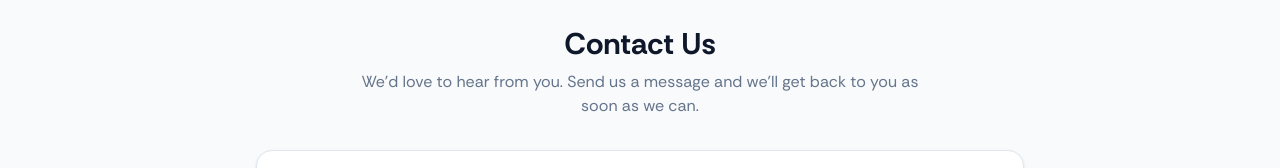
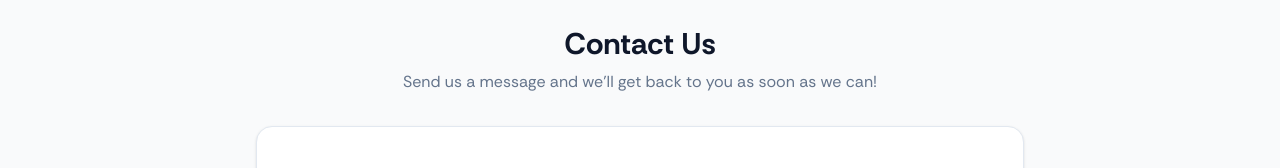
Before and after one commit to Abdullah500dev/Care-match, a React (Vite) app in the folder client/: page /contact in a window 1280 px wide. Shown: the part 139-307 px from the top of the page. Built offline with nearby package versions, Linux system fonts and the light colour scheme; no server answers.

Commit message:
Update footer copyright year to 2026; modify contact form text for clarity and improve layout consistency in Contact component.

```diff
--- a/client/src/components/client/Footer/index.jsx
+++ b/client/src/components/client/Footer/index.jsx
@@ -108,7 +108,7 @@ export default function Footer() {
         {/* Bottom bar */}
         <div className="mt-6 flex flex-col gap-2 sm:mt-8 md:flex-row md:items-center md:justify-center">
           <p className={`order-2 text-left text-xs sm:order-1 sm:text-sm ${TEXT_MUTED}`}>
-            © 2019 CareMatch AI. All rights reserved.
+            © 2026 CareMatch AI. All rights reserved.
           </p>
           <div className="order-1 flex flex-wrap items-center justify-start gap-2 sm:order-2 sm:gap-3 md:justify-end">
           <span className={`text-xs ${TEXT_MUTED} sm:text-sm`}>|</span>
--- a/client/src/pages/client/Contact/index.jsx
+++ b/client/src/pages/client/Contact/index.jsx
@@ -62,7 +62,7 @@ export default function Contact() {
                 Contact Us
               </h1>
               <p className="text-base text-[#64748b] max-w-xl mx-auto">
-                We&apos;d love to hear from you. Send us a message and we&apos;ll get back to you as soon as we can.
+                Send us a message and we'll get back to you as soon as we can!
               </p>
             </div>
             {/* Form Card - white card with rounded corners and subtle shadow */}
```
Lines whose indentation alone changed are shown as unchanged.
